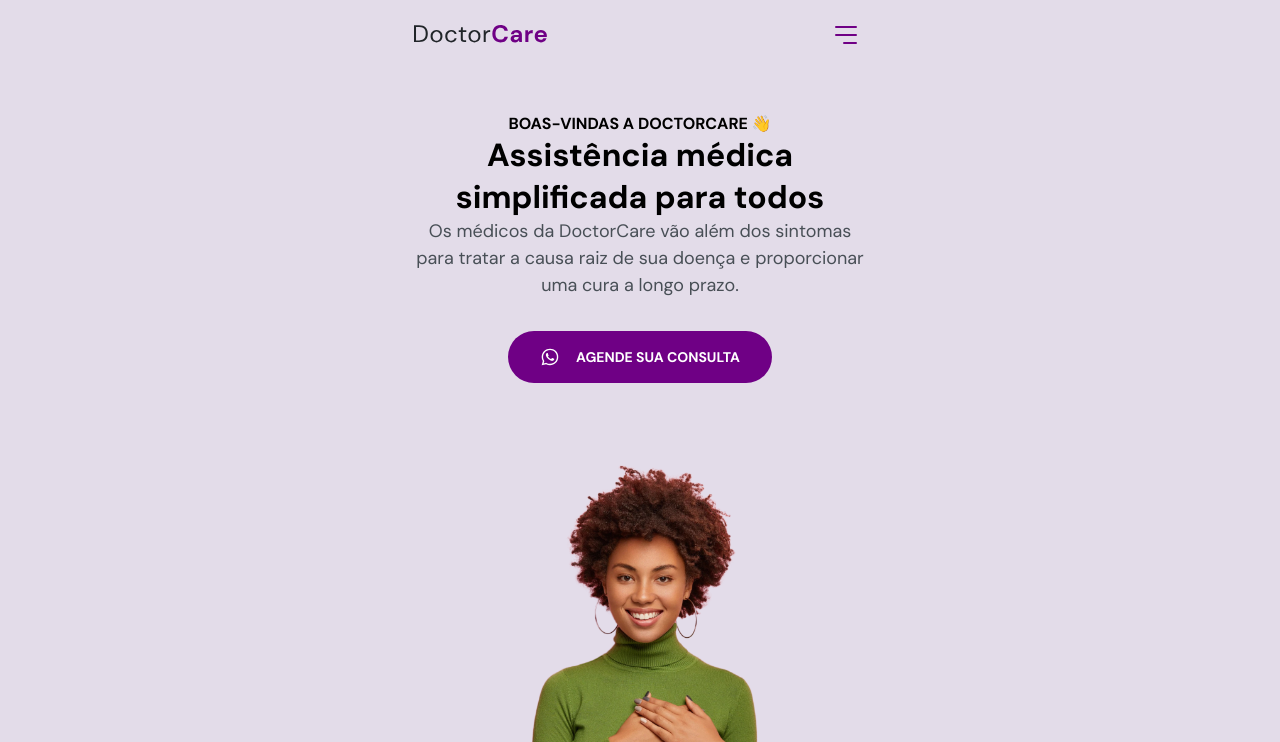
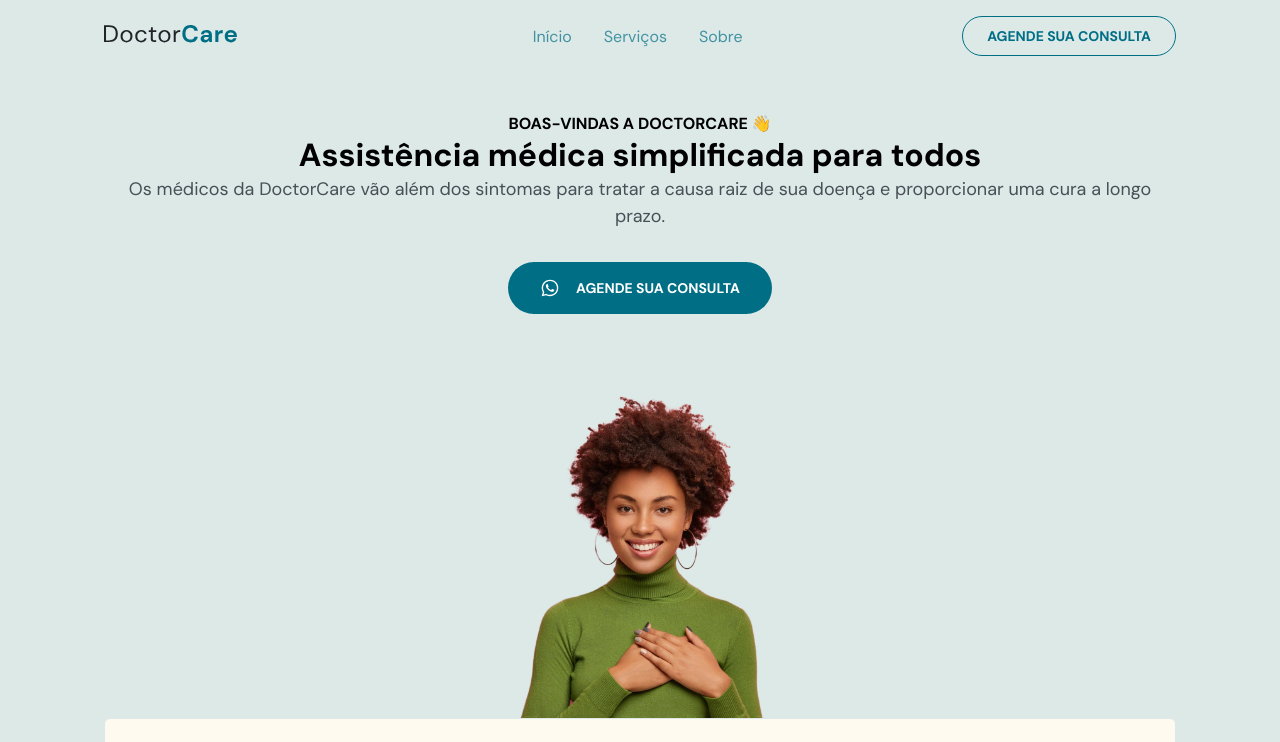
Before and after one commit to FXharry/NLW-Return, a plain HTML site: page index.html in a window 1280 px wide. Shown: the top 742 px of the page. Drawn offline with nearby package versions, Linux system fonts and the light colour scheme.

Commit message:
- CSS Media Queries - Reestruturar HTML para ter as colunas .col-a .col-b - CSS Grid - CSS Flex (avançado) - Lógica mais avançada     - variáveis com const, let     - .querySelector()     - .getAttribute()     - operador lógico && e de negação !     - operador de comparação <= >= ==     - passando argumentos para uma função

```diff
--- a/main.js
+++ b/main.js
@@ -1,5 +1,5 @@
 /*criar a função*/
-/*executar a função = chamar ela pelo nome - onScroll() */
+/*executar a função = chamar ela pelo nome - onScroll(). */
 window.addEventListener('scroll', onScroll)
 
 onScroll()
--- a/style.css
+++ b/style.css
@@ -6,7 +6,7 @@
 }
 
 :root {
-  --hue: 290;
+  --hue: 190;
   --primary-color: hsl(var(--hue), 100%, 26%);
   --headline: hsl(210, 11%, 15%);
   --paragraph: hsl(210, 9%, 31%);
@@ -217,7 +217,6 @@ body.menu-expanded .close-menu {
 }
 
 body.menu-expanded .menu {
-
   top: 0;
   left: 0;
   background: var(--primary-color);
@@ -468,3 +467,80 @@ footer .social-links {
   visibility: visible;
   transform: translateY(0);
 }
+
+/*===== RESPONSIVO =====*/
+
+@media (min-width: 1024px) {
+  /*===== Geral =====*/
+  .wrapper {
+    width: min(112rem, 100%);
+  }
+  /*===== Navigation =====*/
+
+  /* reset */
+  nav#navigation .wrapper * {
+    margin: 0;
+    padding: 0;
+    visibility: initial;
+    display: initial;
+    opacity: initial;
+    flex-direction: initial;
+    position: initial;
+    font-size: initial;
+    font-weight: initial;
+    transform: initial;
+    color: initial;
+    background-color: initial;
+  }
+
+  nav#navigation .close-menu,
+  nav#navigation .open-menu,
+  nav#navigation .social-links {
+    display: none;
+  }
+
+  nav#navigation .menu {
+    display: flex;
+    align-items: center;
+    justify-content: space-between;
+    width: 60%;
+  }
+
+  nav#navigation .menu ul:nth-child(1) {
+    display: flex;
+    gap: 3.2rem;
+  }
+
+  nav#navigation .menu ul li a {
+    line-height: 21px;
+    color: var(--primary-color);
+
+    opacity: 0.7;
+  }
+
+  nav#navigation .menu a.button {
+    display: flex;
+    justify-content: center;
+    align-items: center;
+    padding: 1rem 2.4rem;
+    border: 1px solid var(--primary-color);
+    border-radius: 4rem;
+
+    color: var(--primary-color);
+
+    font-weight: 700;
+    font-size: 1.4rem;
+    line-height: 1.8rem;
+    text-transform: uppercase;
+  }
+
+  nav#navigation.scroll .menu ul li a {
+    color: var(--brand-light);
+    opacity: 0.6;
+  }
+
+  nav#navigation.scroll .menu a.button {
+    border-color: white;
+    color: white;
+  }
+}
```
Also changed, not shown: index.html (+3 -1 lines).
